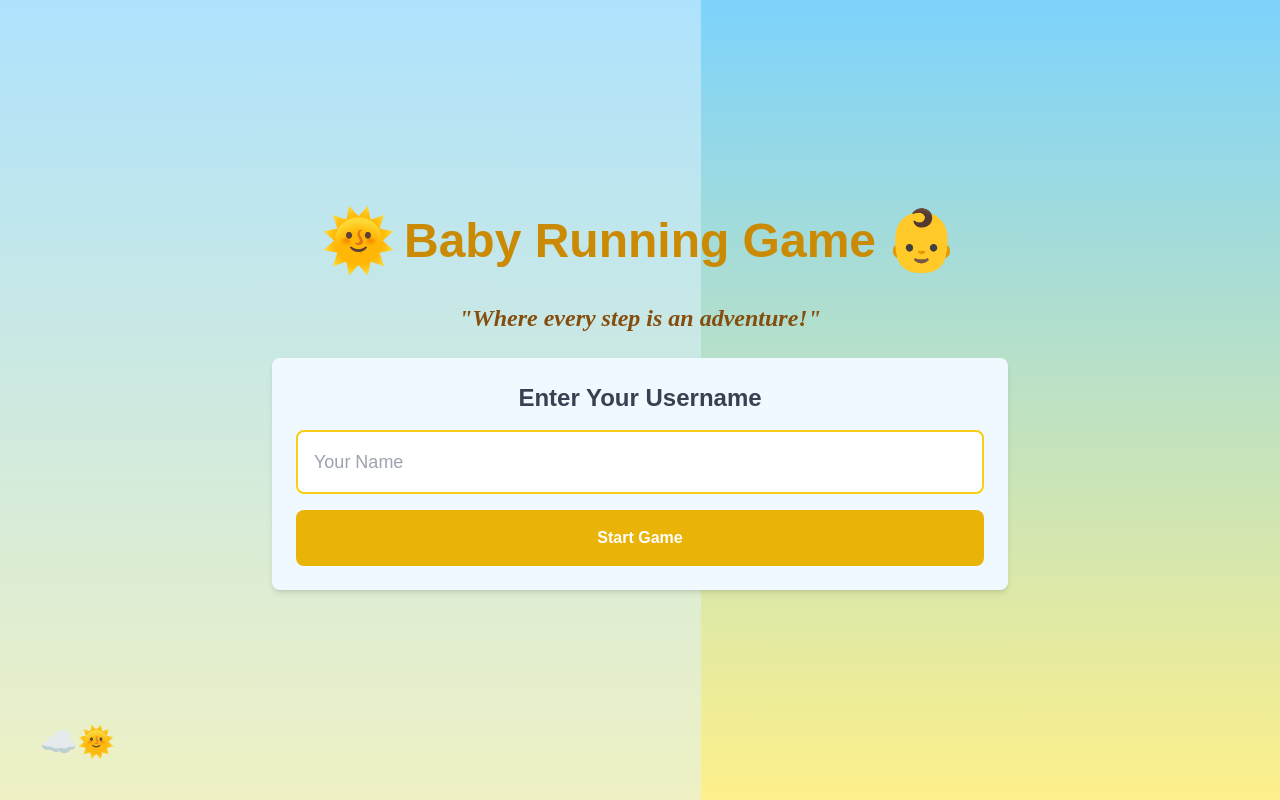
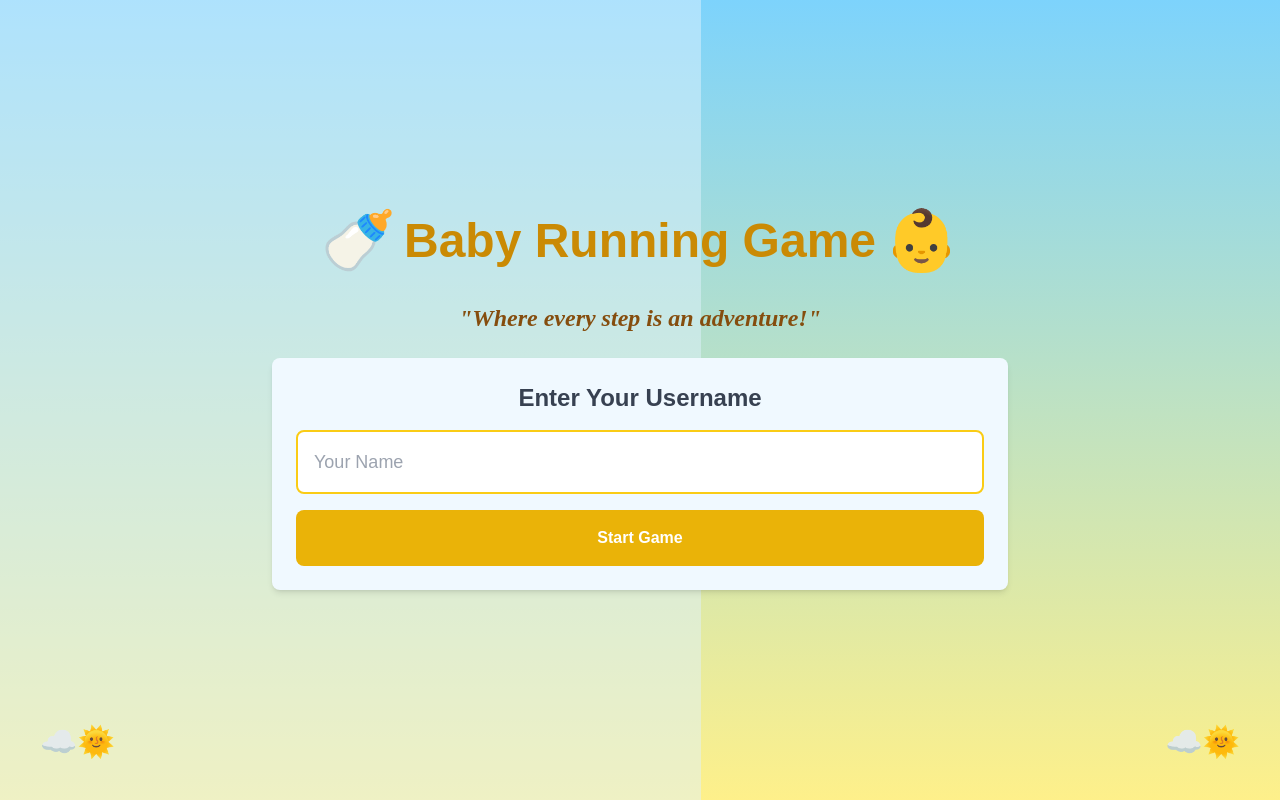
Before and after one commit to ddewantaraq/baby-days-out, a Next.js app: page / in a window 1280 px wide. Built offline with nearby package versions, Linux system fonts and the light colour scheme.

Commit message:
done revised 2

```diff
--- a/src/app/page.tsx
+++ b/src/app/page.tsx
@@ -25,7 +25,7 @@ export default function Home() {
 
       <main className="w-full max-w-3xl mx-auto text-center py-8 px-4 z-10">
         <h1 className="text-5xl font-extrabold text-yellow-600 mb-4 flex items-center justify-center animate-bounce">
-          <span className="mr-2 text-6xl">🌞</span> Baby Running Game{" "}
+          <span className="mr-2 text-6xl">🍼</span> Baby Running Game{" "}
           <span className="ml-2 text-6xl">👶</span>
         </h1>
         <p
@@ -74,6 +74,14 @@ export default function Home() {
           🌞
         </span>
       </div>
+      <div className="absolute bottom-10 right-10 text-3xl text-yellow-400 opacity-70 animate-pulse">
+        <span role="img" aria-label="cloud">
+          ☁️
+        </span>
+        <span role="img" aria-label="sun">
+          🌞
+        </span>
+      </div>
     </div>
   );
 }
```
